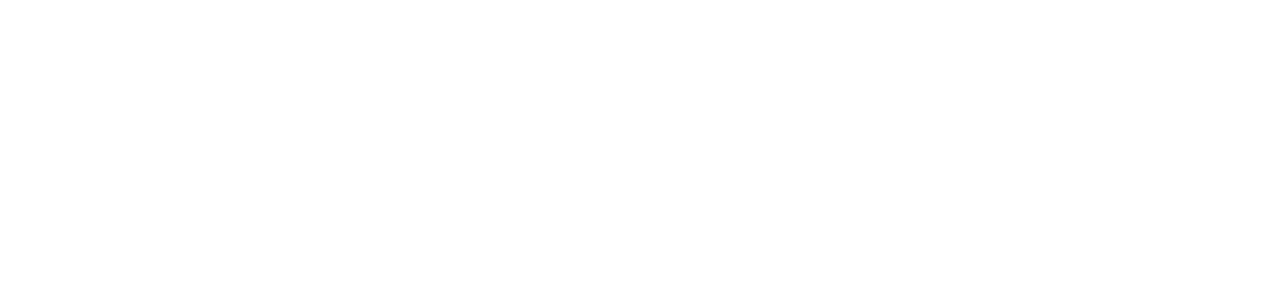
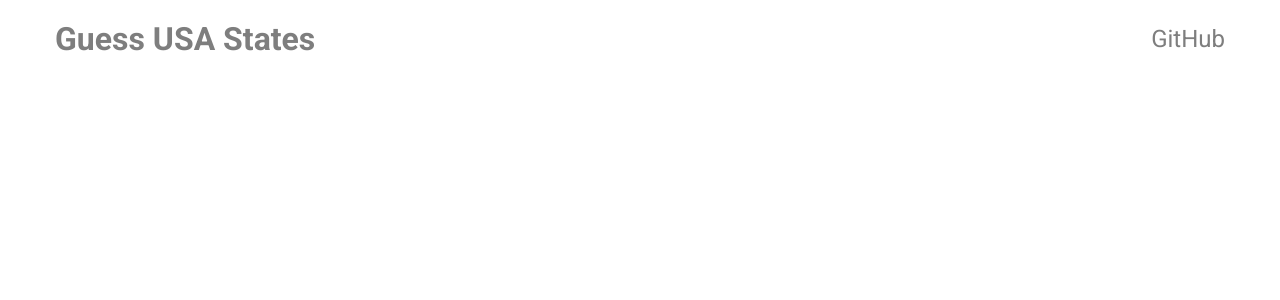
Before and after one commit to renans2/guess-usa-states, a React (Vite) app: page / in a window 1280 px wide. Shown: the top 300 px of the page. Built offline with nearby package versions, Linux system fonts and the light colour scheme.

Commit message:
started the header component

```diff
--- a/src/App.tsx
+++ b/src/App.tsx
@@ -1,12 +1,14 @@
 import { ThemeProvider } from "styled-components"
 import { GlobalStyles } from "./styles/global"
 import { theme } from "./styles/theme"
+import Header from "./components/Header"
 
 function App() {
 
   return (
     <ThemeProvider theme={theme}>
       <GlobalStyles />
+      <Header />
     </ThemeProvider>
   )
 }
--- /dev/null
+++ b/src/components/Header/index.tsx
@@ -0,0 +1,10 @@
+import { S_HeaderContainer } from "./styles";
+
+export default function Header() {
+  return (
+    <S_HeaderContainer>
+      <h1>Guess USA States</h1>
+      <a href="http://github.com" target="_blank" rel="noopener noreferrer">GitHub</a>
+    </S_HeaderContainer>
+  );
+}
--- /dev/null
+++ b/src/components/Header/styles.ts
@@ -0,0 +1,29 @@
+import styled from "styled-components";
+
+export const S_HeaderContainer = styled.div`
+  width: 100%;
+  max-width: 1200px;
+  margin: 0 auto;
+  padding: 20px 15px;
+  display: flex;
+  justify-content: space-between;
+  align-items: center;
+  gap: 10px;
+
+  h1, a {
+    color: ${({ theme }) => theme.colors.font};
+  }
+
+  h1 {
+    font-size: 2rem;
+  }
+
+  a {
+    font-size: 1.5rem;
+    text-decoration: none;
+
+    &:hover {
+      text-decoration: underline;
+    }
+  }
+`;
```
